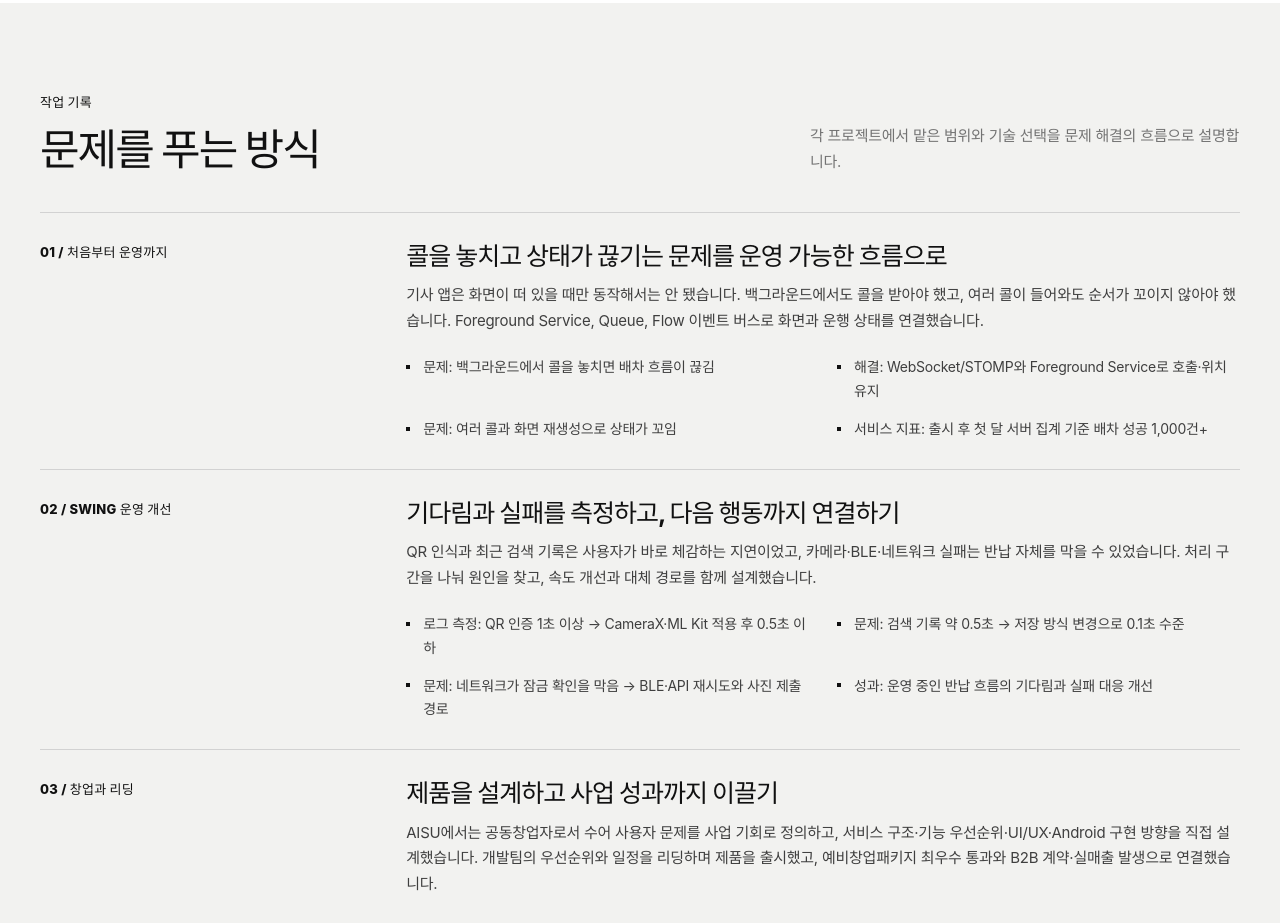
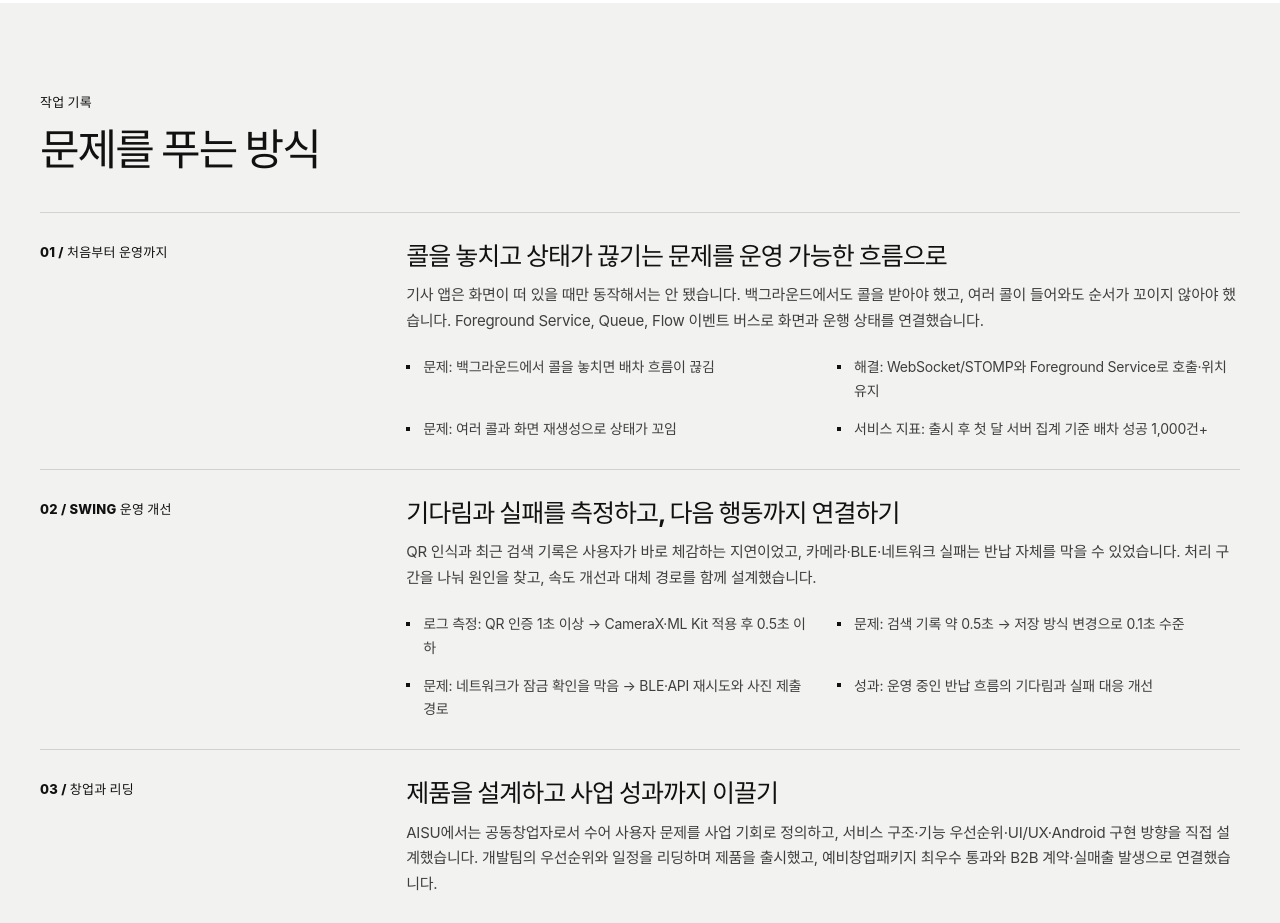
Before and after one commit to ese111/ese111.github.io, a plain HTML site: page index.html in a window 1280 px wide. Shown: the part 2000-2923 px from the top of the page. Drawn offline with Linux system fonts and the light colour scheme.

Commit message:
Remove extra problem-solving introduction

```diff
--- a/index.html
+++ b/index.html
@@ -348,7 +348,7 @@
             <p class="section-kicker">작업 기록</p>
             <h2 id="case-title">문제를 푸는 방식</h2>
           </div>
-          <p class="section-intro">각 프로젝트에서 맡은 범위와 기술 선택을 문제 해결의 흐름으로 설명합니다.</p>
+
         </div>
 
         <article class="case-study">
```
